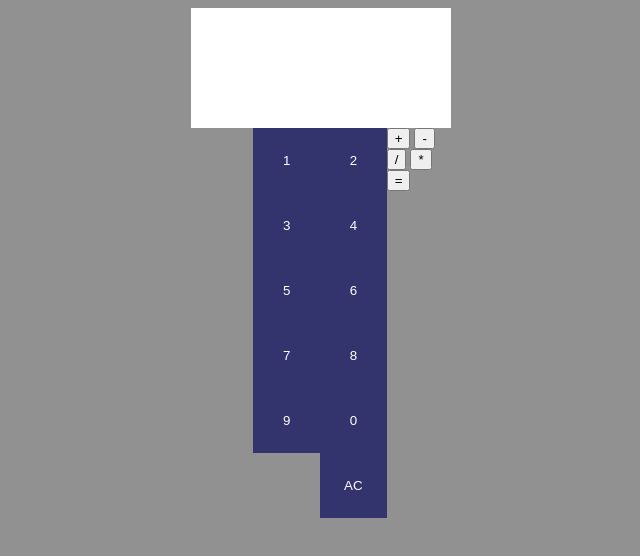
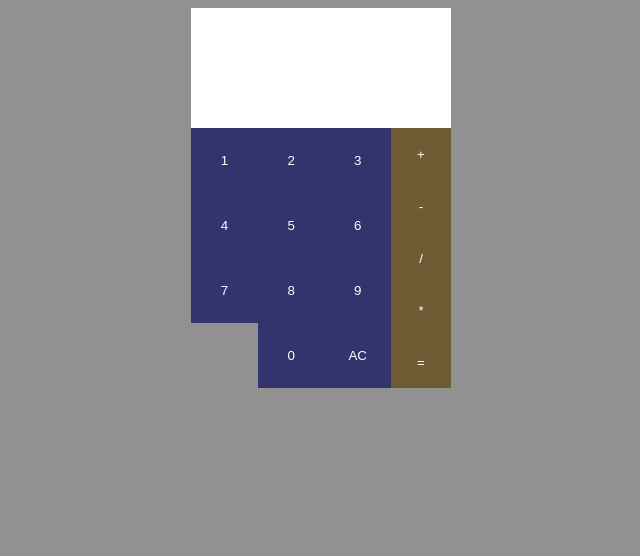
Before and after one commit to S4nti4g0000/calculator-js, a plain HTML site: page index.html in a window 1280 px wide. Shown: the whole page, without its empty margins (319-959 px from the left). Drawn offline with Linux system fonts and the light colour scheme.

Commit message:
Update op-container from class to ID

```diff
--- a/style.css
+++ b/style.css
@@ -48,18 +48,18 @@ body{
     transition: background-color 0.2s;
 }
 
-.op-container{
+#op-container{
     display: flex;
     flex-direction: column;
     gap: 0px;
 }
 
-.op-container button:hover{
+#op-container button:hover{
     background: rgb(73, 60, 34);
     transition: background-color 0.2s;
 }
 
-.op-container button{
+#op-container button{
     color: white;
     border: none;
     background: rgb(110, 90, 51);
```
